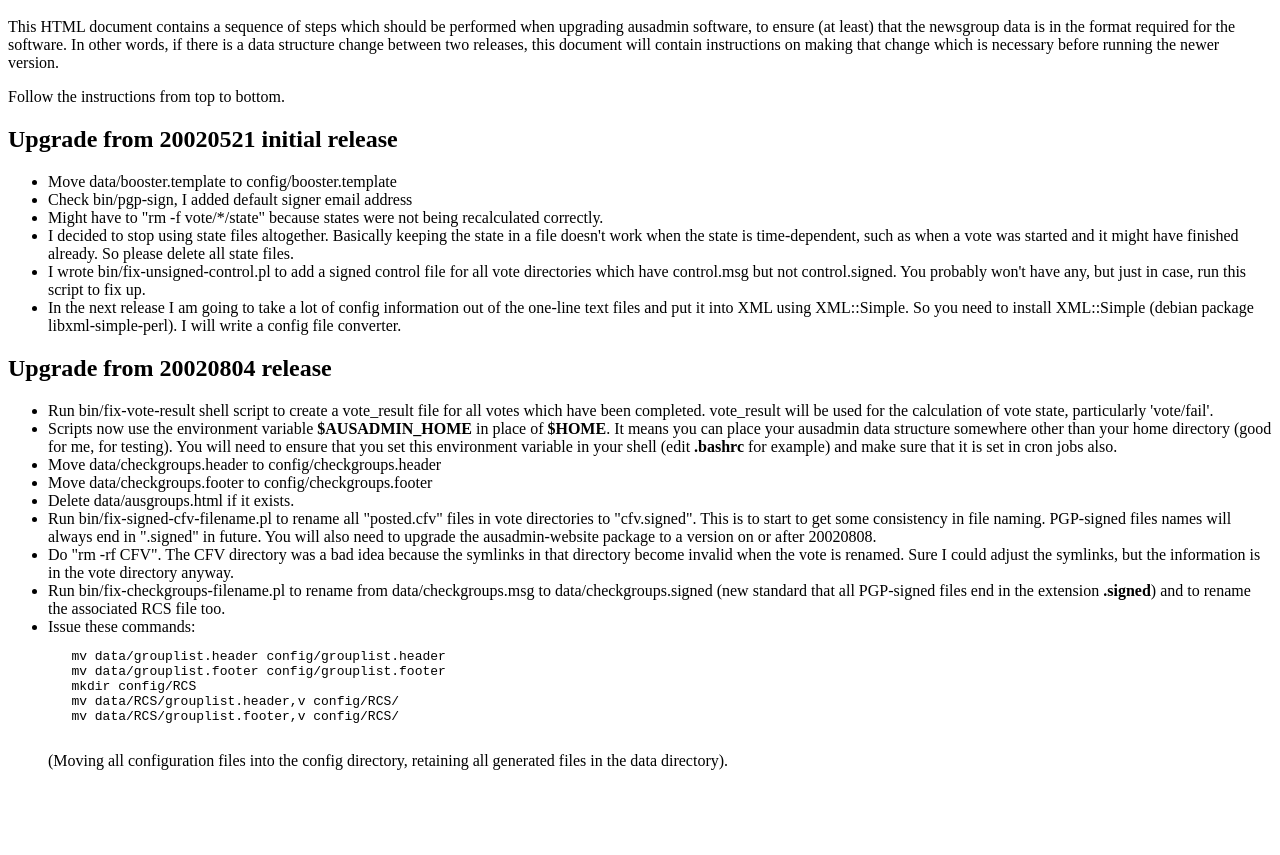
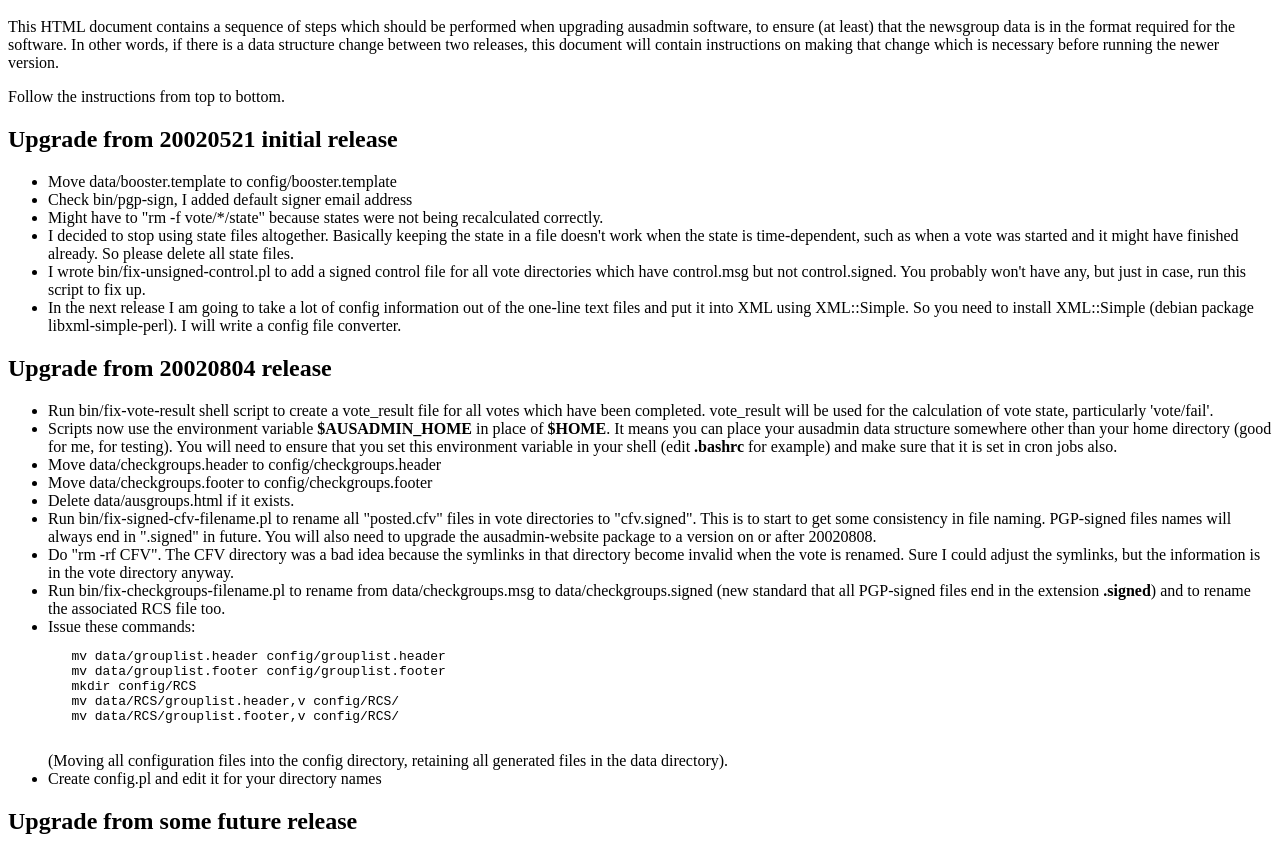
Before and after one commit to nickandrew/ausadmin-base, a plain HTML site: page UPGRADE.html in a window 1280 px wide. Shown: the part 48-903 px from the top of the page. Before the commit the page ends 834 px from the top, so only its background shows below. Drawn offline with Linux system fonts and the light colour scheme.

Commit message:
Sample configuration file for all CGI scripts
git-svn-id: http://svn.local.tull.net/svn/ausadmin-base/trunk@358 8ab3fd6c-811f-0410-acb7-fe4950304a8b

```diff
--- a/UPGRADE.html
+++ b/UPGRADE.html
@@ -117,7 +117,11 @@ Follow the instructions from top to bottom.
   generated files in the data directory).
  </li>
 
+ <li>Create config.pl and edit it for your directory names</li>
+
 </ul>
+
+<h2>Upgrade from some future release</h2>
 
 </body>
 </html>
```
Also changed, not shown: 1 other file.
